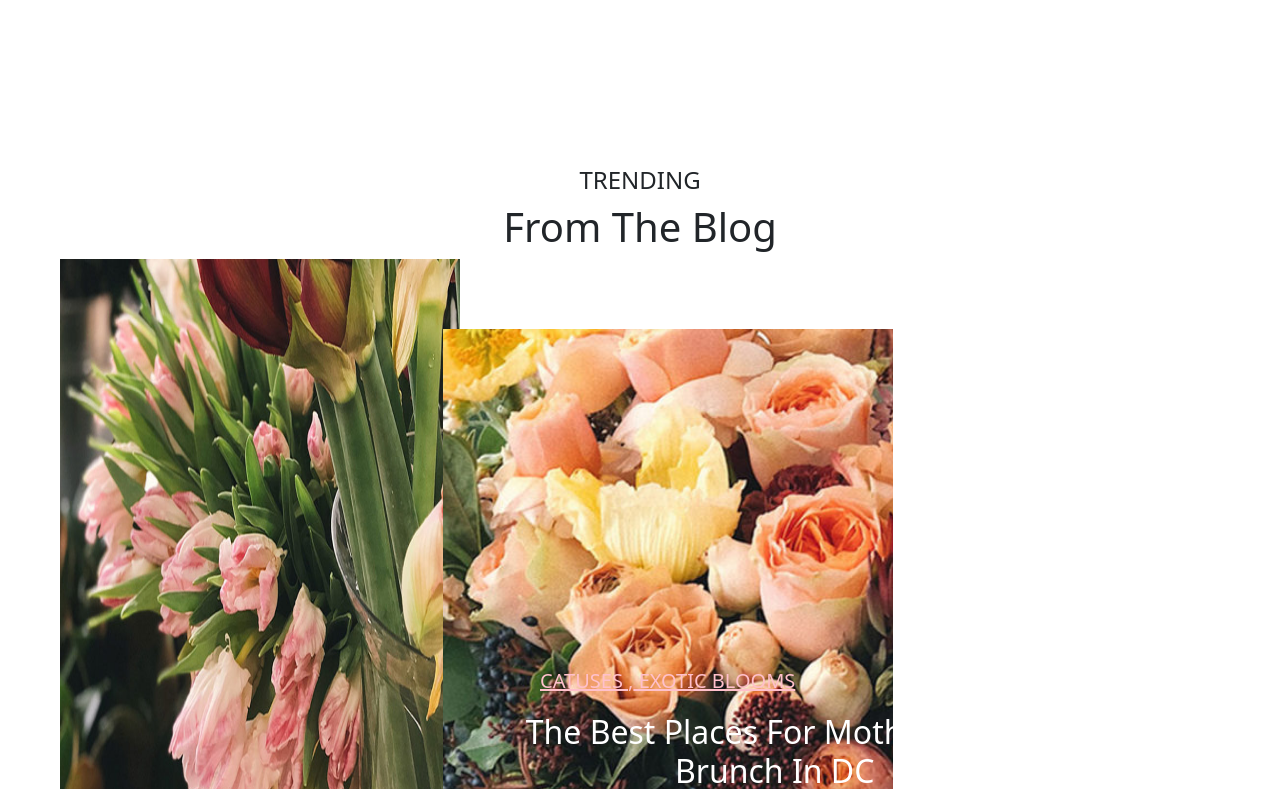
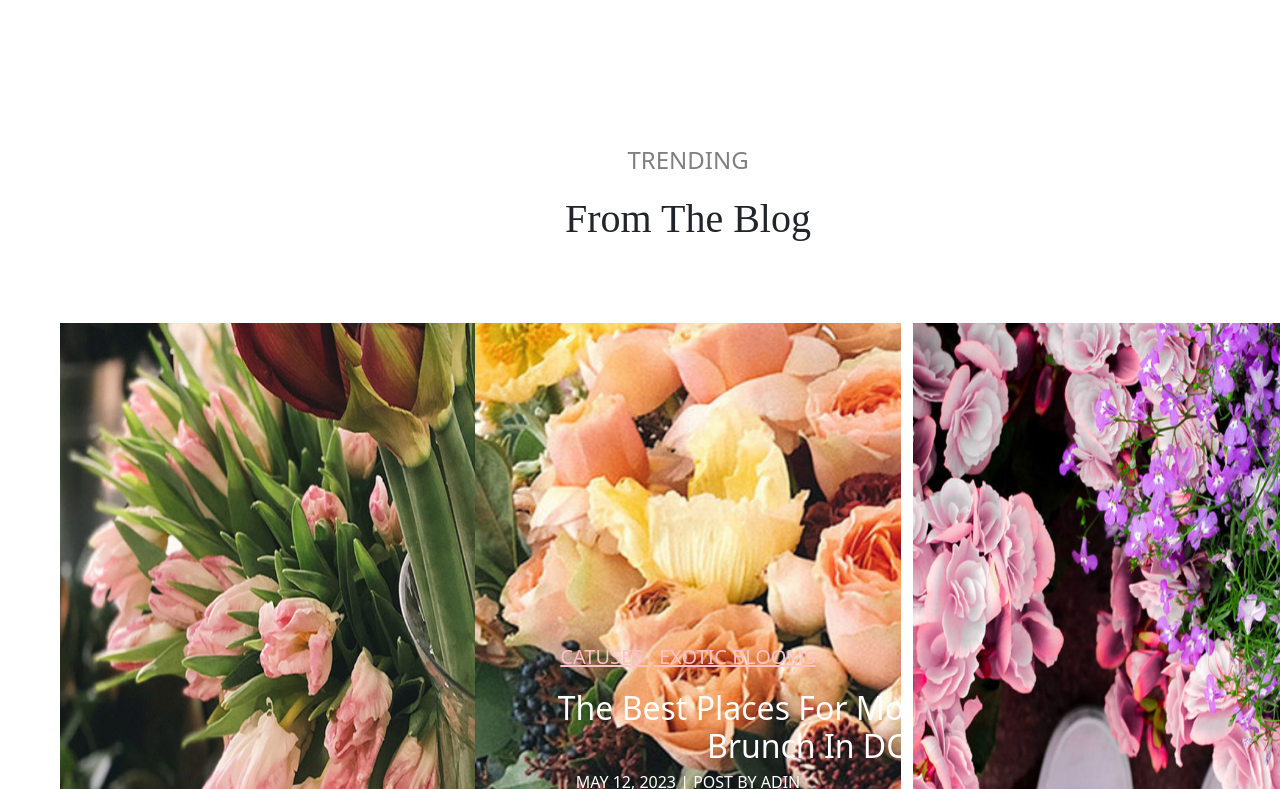
Before and after one commit to Madonna-Mansour/ROSAA, a React (Vite) app: page / in a window 1280 px wide. Shown: the part 8531-9320 px from the top of the page. Built offline with nearby package versions, Linux system fonts and the light colour scheme.

Commit message:
Update index.css

```diff
--- a/src/index.css
+++ b/src/index.css
@@ -4,6 +4,7 @@
     margin: 0;
     box-sizing: border-box;
 }
+
 span{
 color: green;
 }
@@ -15,6 +16,7 @@ button{
     border: none;
     color: white;
 }
+
 .bink{
     background-color: pink;
     padding: 10px;
@@ -25,6 +27,7 @@ button{
 .dropdown-menu{
     background-color: pink;
     padding: 10px;
+
 }
 .back{
     width: 100%;
@@ -35,6 +38,7 @@ button{
     align-items: center;
     justify-content: center;
     color: white;
+
 }
 .back h1{
     font-family: "Eagle Lake", serif;
@@ -66,16 +70,13 @@ button{
         position: relative;
         top: 15px;
       }
-#relate{
-    width: 750px;
-}
       #abs{
         position: absolute;
-    top: 300px;
-    right: 500px;
-     width: 200px;
-    height: 250px;
-     border-radius: 35px
+        top: 490px;
+        right: 680px;
+        width: 250px;
+        height: 300px;
+        border-radius: 35px;
     }
     .three h3{
         font-size: 40px;
@@ -97,11 +98,13 @@ button{
     }
     .textt h1{
         font-family: "Eagle Lake", serif;
+
     }
     .argee{
         text-align: center;
         margin-bottom: 100px;
         margin-top: 150px;
+
     }
     .argee h4{
      color: gray;
@@ -113,7 +116,7 @@ button{
     }
     .argee hr{
        width: 170px;
-     margin-left: 33%;
+       margin-left: 37%;
  }
  .immmg img{
        border-radius: 150px 250px 0 0;
@@ -141,7 +144,6 @@ button{
       border  : pink 5px solid;
       background-color: white;
         }
-
         .seven{
             margin-top: 100px;
             text-align: center;
@@ -149,6 +151,7 @@ button{
         .seven h4{
             margin-top: 10px;
         }
+
         .backImg{
             background-image: url(img/im/img30.jpg);
             background-repeat: no-repeat;
@@ -165,6 +168,7 @@ button{
        .backImgCenter{
         display: flex;
         justify-content: center;
+
         }
   .backImg h5{
      background-color: rgb(238, 129, 147);
@@ -191,6 +195,7 @@ button{
     color: white;
     border-radius: 35px;
    }
+
 .tone{
     height: 750px;
     background-image: url(img/im/img31.png);
@@ -232,9 +237,11 @@ button{
         width: 1200px;
         margin-top: 50px;
     }
+
     .absle{
         position: absolute;
         top: 35%;
+
     }
     .total{
         position: relative;
@@ -258,15 +265,20 @@ button{
         margin-bottom: 20px;
     }
     .threeeee img{
-    width: 400px;
+        width: 500px;
         height: 550px;
     }
     .threeeee{
-    display: flex;
-    justify-content: center;
-    align-items: center;
         text-align: center;
-    margin-top: 120px;
+    }
+    .threeeee h4{
+        color: gray;
+        margin-top: 100px;
+    }
+    .threeeee h1{
+        font-size: 75;
+        margin: 20px 0 80px ;
+        font-family: "Eagle Lake", serif;
     }
     .threeeee button{
         background-color: rgb(175, 171, 171);
@@ -286,8 +298,6 @@ button{
       border  : rgb(225, 119, 49) 5px solid;
         }
         #uniqe{
-    margin-top: 70px;
-    width: 450px;
             background-repeat: no-repeat;
             background-size: cover;
             background-image: url(img/im/img36.jpg);
@@ -304,8 +314,8 @@ button{
         #ab{
             position: absolute;
             top:28%;
-    left:62%;
-    width: 400px;
+            left:72%;
+            width: 500px;
             border-radius: 250px 250px 0 0;
         }
         .end{
@@ -333,6 +343,7 @@ button{
           color: black;
           padding-left: 20px;
           width: 400px;
+
       }
       .foote button{
         background-color: rgb(252, 214, 220);
@@ -357,9 +368,3 @@ button{
         align-items: center;
         flex-direction: column;
     }
-.col{
-    display: flex;
-    justify-content: center;
-    flex-direction: column;
-    margin-right: 20px;
-}
```
Lines whose indentation alone changed are shown as unchanged.
